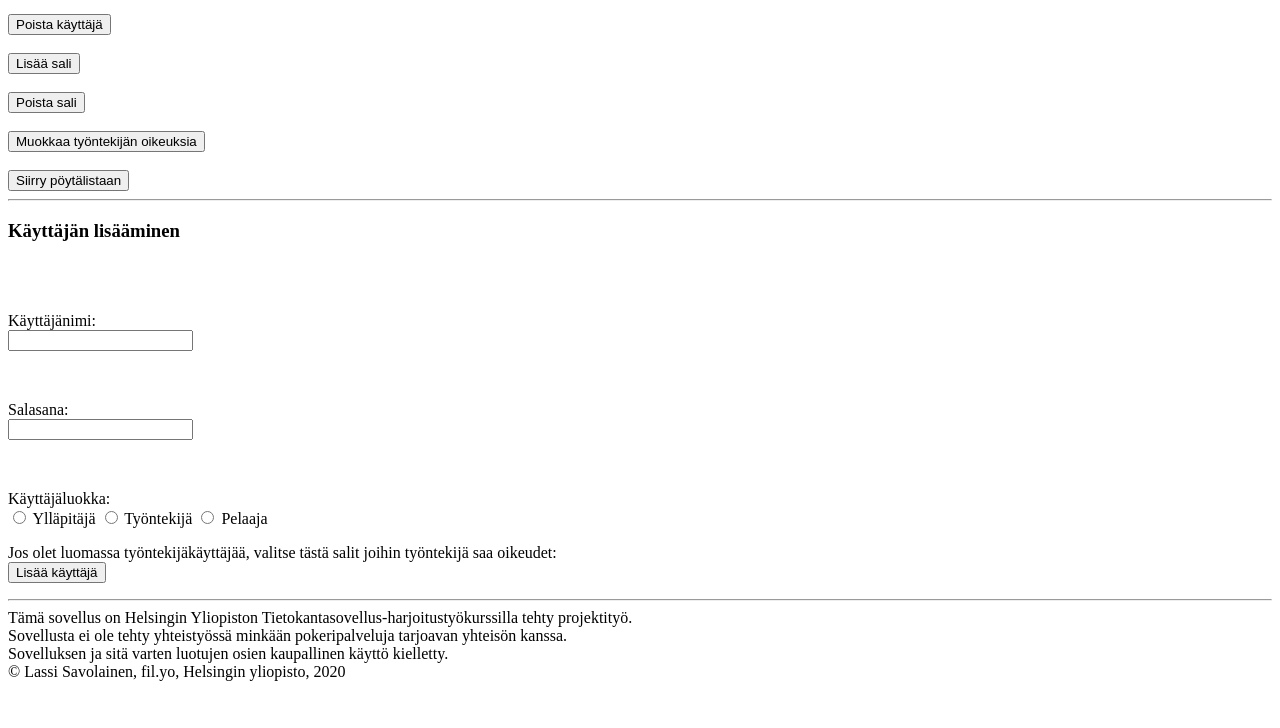
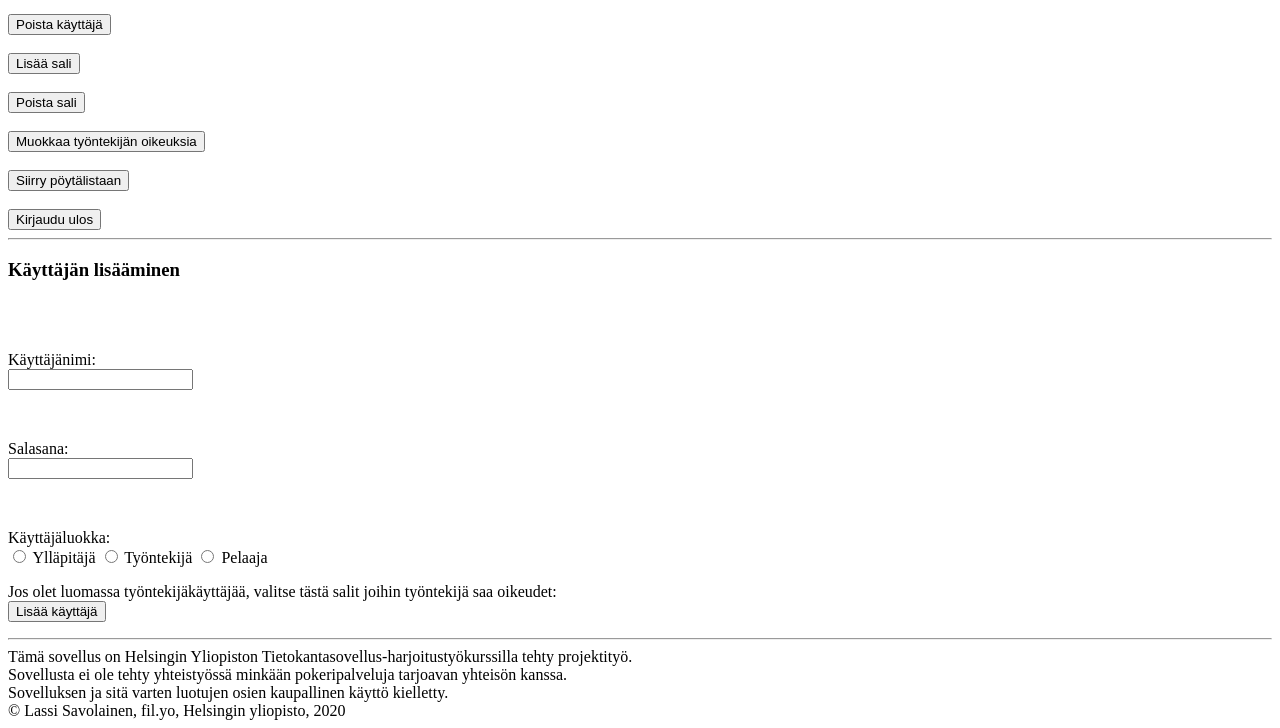
Before and after one commit to lassisav/Pokerijonosovellus, a Flask app: template templates/adminadduser.html in a window 1280 px wide. Shown: the part 173-901 px from the top of the page. Before the commit the page ends 854 px from the top, so only its background shows below. Run offline with Flask 2, Linux system fonts and the light colour scheme; the template is opened without the code that fills it, so the values that code supplies are empty.

Commit message:
Lisättiin uloskirjautumispainike admin-templateen

```diff
--- a/templates/adminlayout.html
+++ b/templates/adminlayout.html
@@ -22,6 +22,9 @@
 </form><br>
 <form action="/control" method="GET">
 <input type="submit" value="Siirry pöytälistaan">
+</form><br>
+<form action="/logout" method="POST">
+<input type="submit" value="Kirjaudu ulos">
 </form>
 <hr>
 {% block content %}{% endblock %}
```
